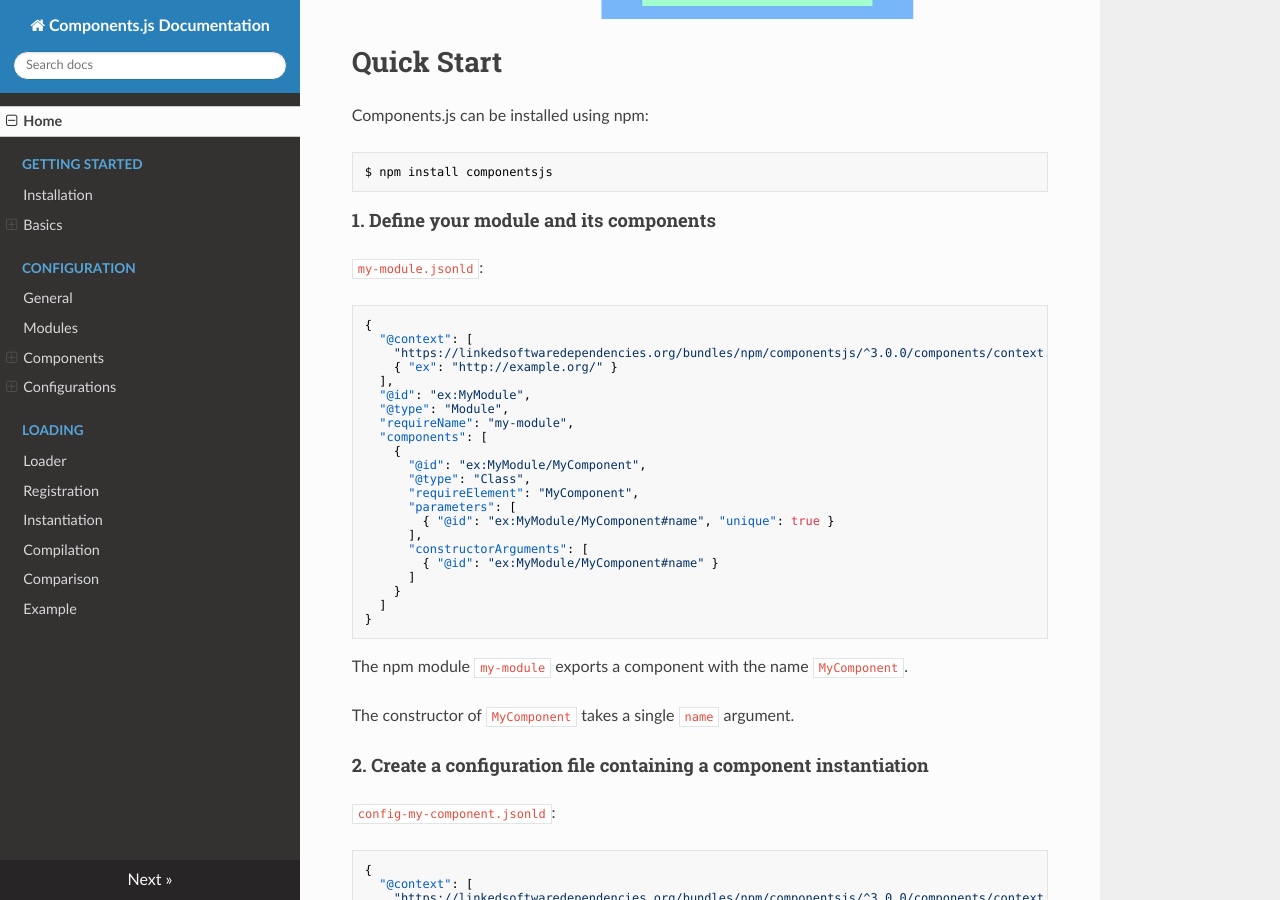
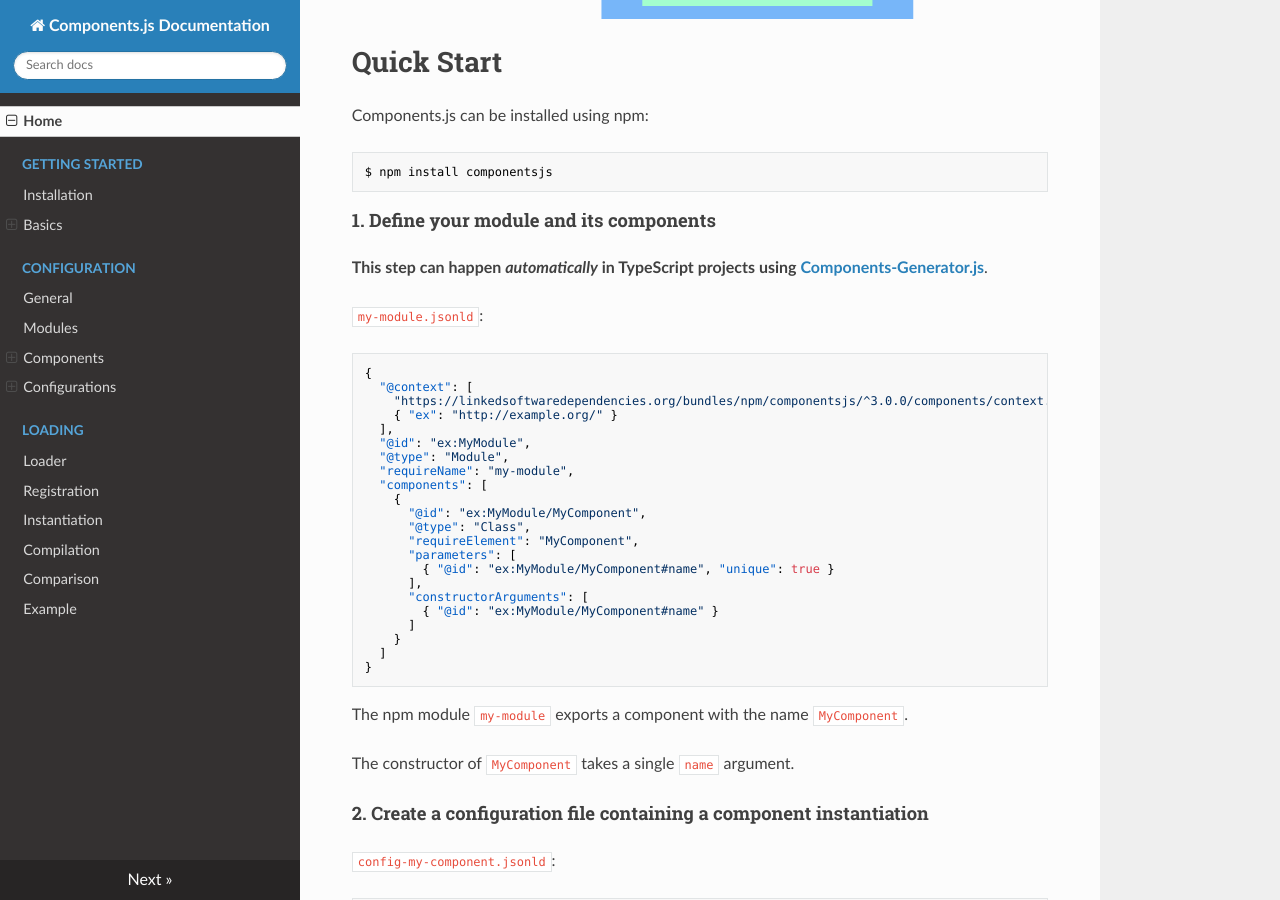
Before and after one commit to LinkedSoftwareDependencies/Documentation-Components.js, an MkDocs documentation site: the page built from docs/index.md, in a window 1280 px wide and 900 px high, scrolled down 1266 px. Built offline with MkDocs 1.6.1, drawn with Linux system fonts in a browser that asks for light colours; nearby versions of some CDN libraries; old or Windows-style settings are respelled for this version of MkDocs.

Commit message:
Add links to components generator

````diff
--- a/docs/index.md
+++ b/docs/index.md
@@ -38,6 +38,8 @@ $ npm install componentsjs
 ```
 
 #### 1. Define your module and its components
+
+**This step can happen _automatically_ in TypeScript projects using [Components-Generator.js](https://github.com/LinkedSoftwareDependencies/Components-Generator.js)**.
 
 `my-module.jsonld`:
 ```json
````
Also changed, not shown: docs/configuration/components/general.md (+2 -0 lines).
